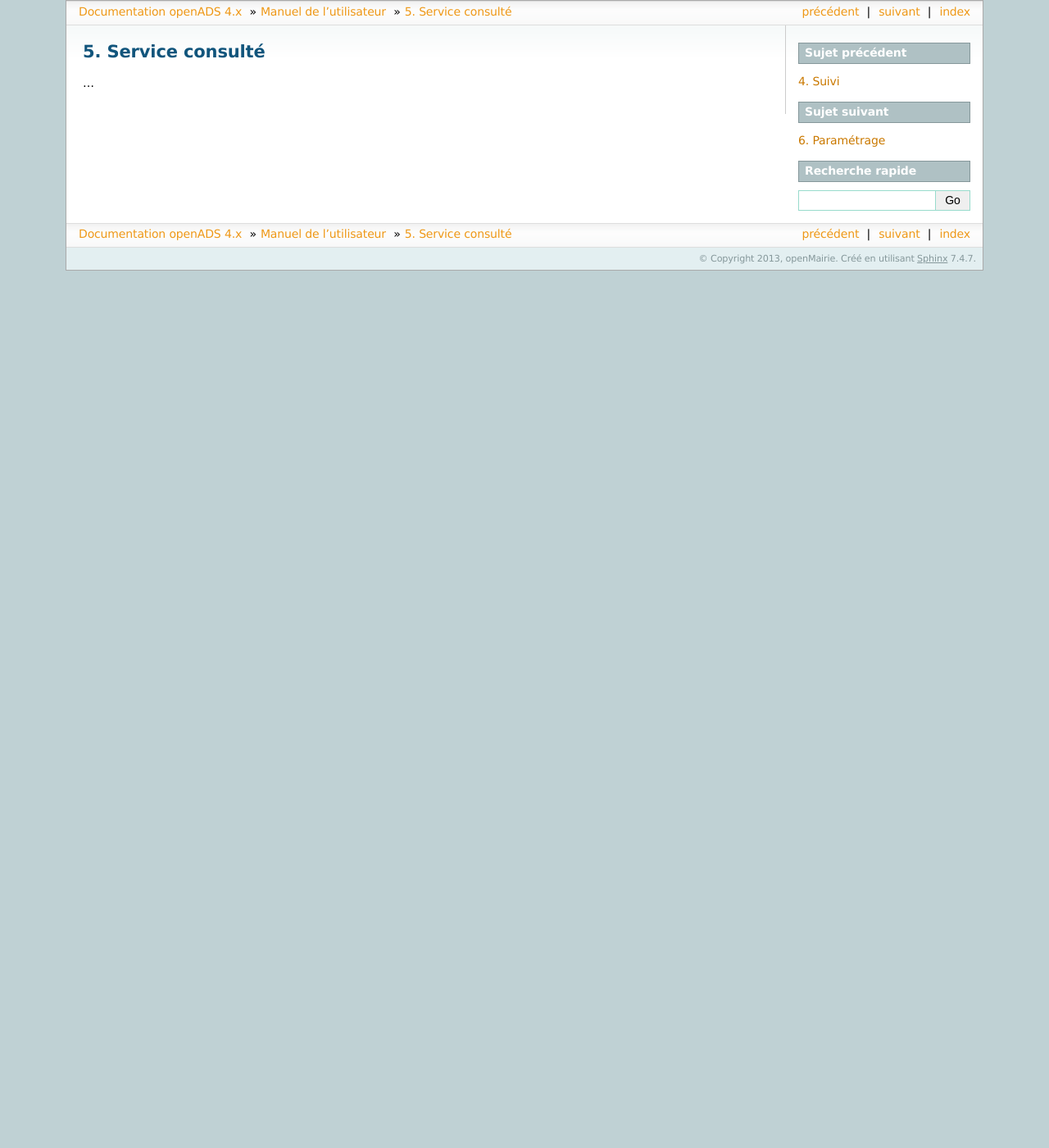
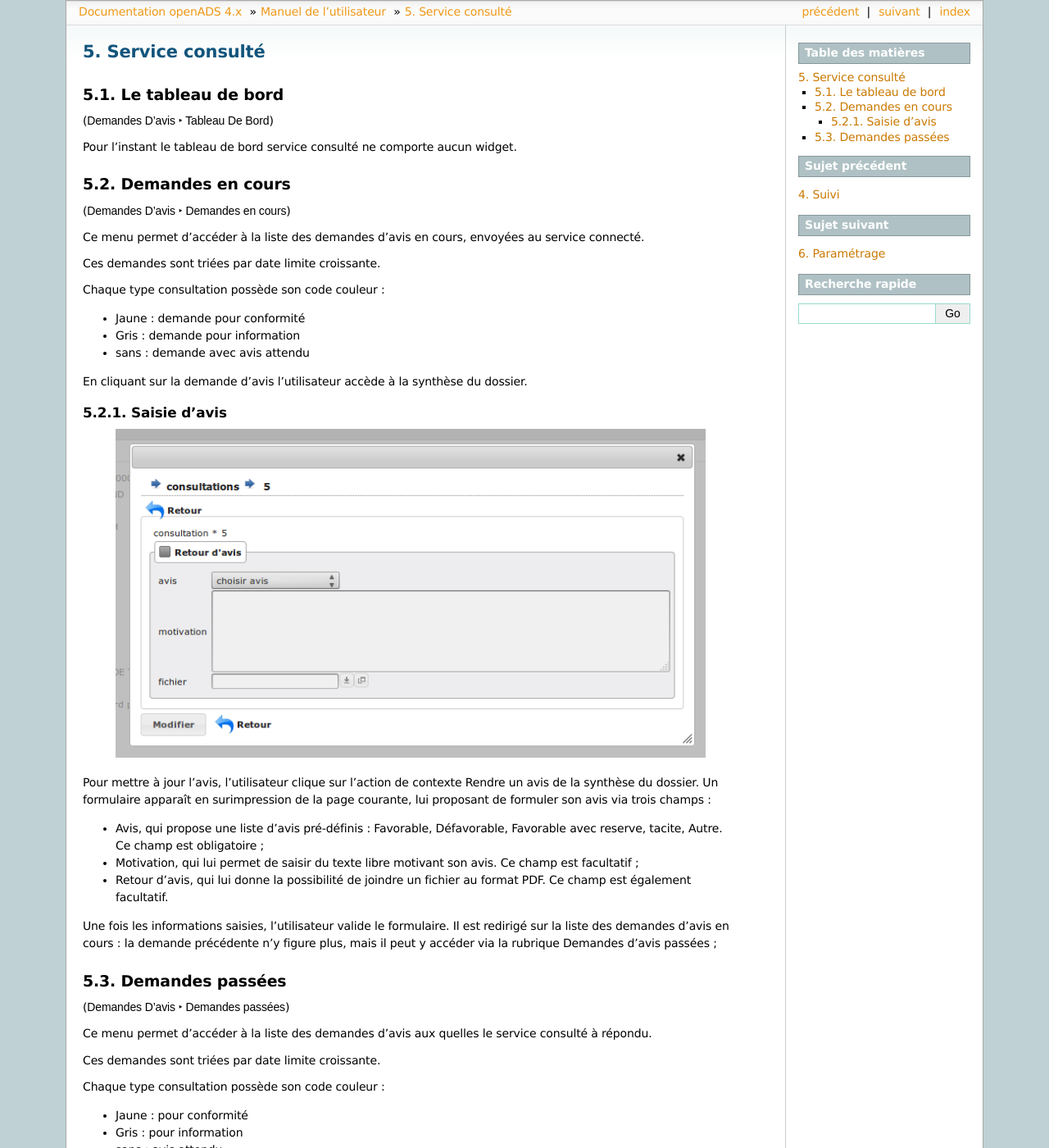
Before and after one commit to mpavaux/openads-documentation, a Sphinx documentation site: the page built from source/manuel_utilisateur/service_consulte.rst, in a window 1280 px wide and 1400 px high. Shown: the whole window at 82% size. Built offline with Sphinx 7.4.7, drawn with Linux system fonts in a browser that asks for light colours; some of the changed text lies outside the part shown.

Commit message:
Mise à jour de la doc concernant le profil service consulté

```diff
--- a/source/manuel_utilisateur/service_consulte.rst
+++ b/source/manuel_utilisateur/service_consulte.rst
@@ -4,4 +4,67 @@
 Service consulté
 ################
 
-...
+.. _service_consulte_tableau_de_bord:
+
+Le tableau de bord
+##################
+
+(:menuselection:`Demandes D'avis --> Tableau De Bord`)
+
+Pour l'instant le tableau de bord service consulté ne comporte aucun widget.
+
+.. _service_consulte_demandes_en_cours:
+
+Demandes en cours
+#################
+
+(:menuselection:`Demandes D'avis --> Demandes en cours`)
+
+Ce menu permet d'accéder à la liste des demandes d'avis en cours, envoyées au service
+connecté.
+
+Ces demandes sont triées par date limite croissante.
+
+Chaque type consultation possède son code couleur :
+
+- Jaune : demande pour conformité
+- Gris : demande pour information
+- sans : demande avec avis attendu
+
+En cliquant sur la demande d'avis l'utilisateur accède à la synthèse du dossier.
+
+Saisie d'avis
+=============
+
+  .. image:: service_consulte_demande_avis_en_cours_form.png
+
+Pour mettre à jour l'avis, l'utilisateur clique sur l'action de contexte Rendre
+un avis de la synthèse du dossier. Un formulaire apparaît en surimpression de la
+page courante, lui proposant de formuler son avis via trois champs :
+
+- Avis, qui propose une liste d'avis pré-définis : Favorable, Défavorable, Favorable avec reserve, tacite, Autre. Ce champ est obligatoire ;
+- Motivation, qui lui permet de saisir du texte libre motivant son avis. Ce champ est facultatif ;
+- Retour d'avis, qui lui donne la possibilité de joindre un fichier au format PDF. Ce champ est également facultatif.
+Une fois les informations saisies, l'utilisateur valide le formulaire. Il est redirigé sur la liste
+des demandes d'avis en cours : la demande précédente n'y figure plus, mais il
+peut y accéder via la rubrique Demandes d'avis passées ;
+
+.. _service_consulte_demandes_passees:
+
+Demandes passées
+################
+
+(:menuselection:`Demandes D'avis --> Demandes passées`)
+
+Ce menu permet d'accéder à la liste des demandes d'avis aux quelles le service
+consulté à répondu.
+
+Ces demandes sont triées par date limite croissante.
+
+Chaque type consultation possède son code couleur :
+
+- Jaune : pour conformité
+- Gris : pour information
+- sans : avis attendu
+
+En cliquant sur la demande d'avis l'utilisateur accède à la synthèse du dossier.
```
Also changed, not shown: source/manuel_utilisateur/service_consulte_demande_avis_en_cours_form.png (added).
